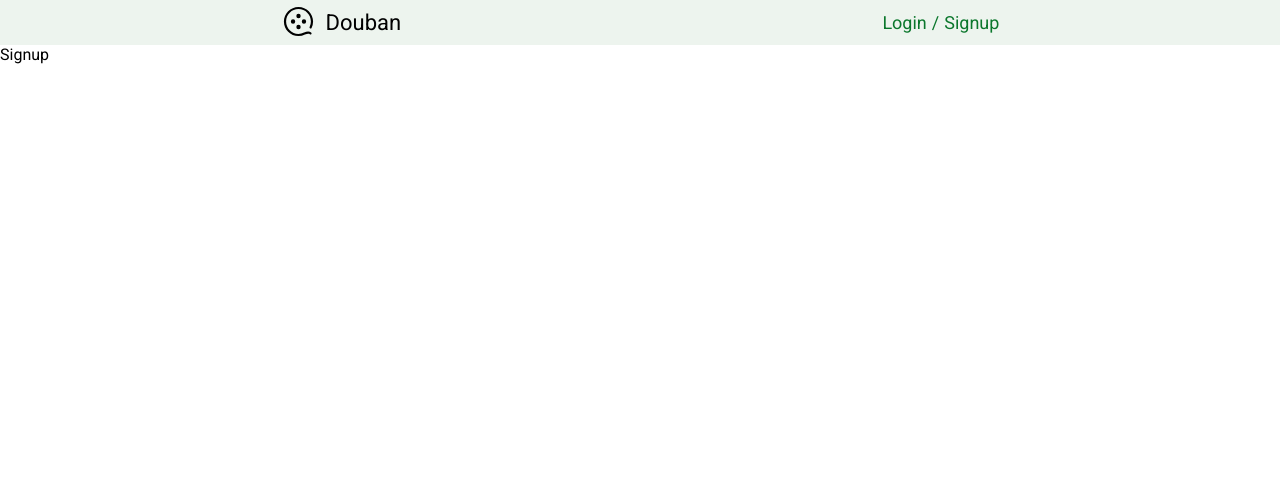
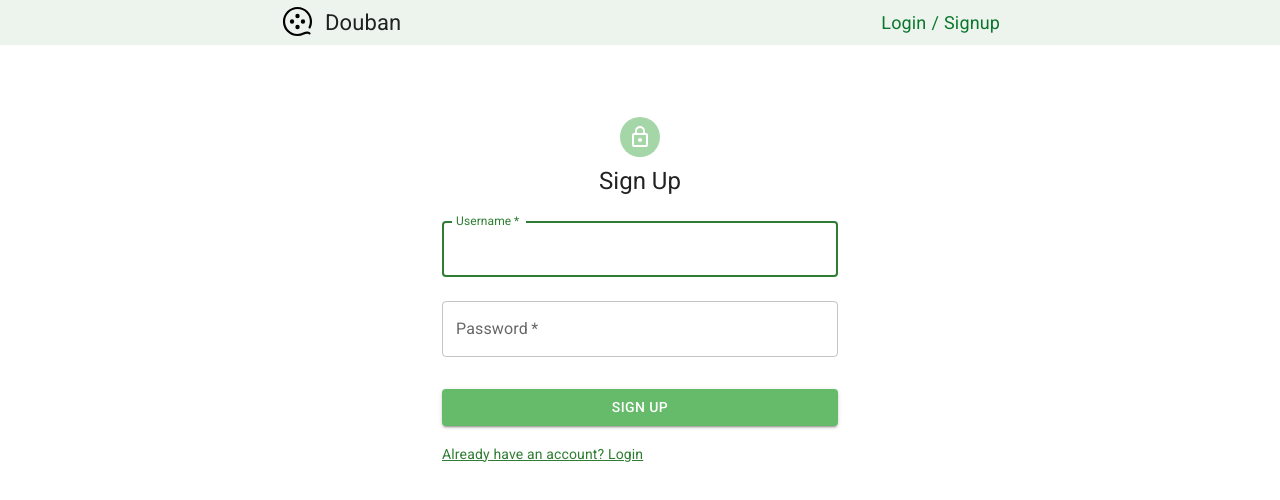
Before and after one commit to KelvinQiu802/douban-comp2013j-client, a Next.js app: page /signup in a window 1280 px wide. Shown: the top 500 px of the page. Built offline with nearby package versions, Linux system fonts and the light colour scheme.

Commit message:
feat: login and sinup component

```diff
--- a/app/signup/page.jsx
+++ b/app/signup/page.jsx
@@ -1,7 +1,100 @@
-import React from 'react';
+'use client';
 
-function page() {
-  return <div>Signup</div>;
+import * as React from 'react';
+import Avatar from '@mui/material/Avatar';
+import Button from '@mui/material/Button';
+import CssBaseline from '@mui/material/CssBaseline';
+import TextField from '@mui/material/TextField';
+import Link from '@mui/material/Link';
+import Grid from '@mui/material/Grid';
+import Box from '@mui/material/Box';
+import LockOutlinedIcon from '@mui/icons-material/LockOutlined';
+import Typography from '@mui/material/Typography';
+import Container from '@mui/material/Container';
+import { createTheme, ThemeProvider } from '@mui/material/styles';
+import { green } from '@mui/material/colors';
+
+const theme = createTheme();
+
+export default function SignUp() {
+  const handleSubmit = (event) => {
+    event.preventDefault();
+  };
+
+  return (
+    <ThemeProvider theme={theme}>
+      <Container component='main' maxWidth='xs'>
+        <CssBaseline />
+        <Box
+          sx={{
+            marginTop: 8,
+            display: 'flex',
+            flexDirection: 'column',
+            alignItems: 'center',
+          }}
+        >
+          <Avatar sx={{ m: 1, bgcolor: green[200] }}>
+            <LockOutlinedIcon />
+          </Avatar>
+          <Typography component='h1' variant='h5'>
+            Sign Up
+          </Typography>
+          <Box
+            component='form'
+            onSubmit={handleSubmit}
+            noValidate
+            sx={{ mt: 1 }}
+          >
+            <TextField
+              margin='normal'
+              required
+              fullWidth
+              id='email'
+              label='Username'
+              name='userName'
+              color='success'
+              autoFocus
+            />
+            <TextField
+              margin='normal'
+              required
+              fullWidth
+              name='password'
+              label='Password'
+              type='password'
+              id='password'
+              color='success'
+              autoComplete='current-password'
+            />
+            <Button
+              type='submit'
+              fullWidth
+              variant='contained'
+              sx={{
+                mt: 3,
+                mb: 2,
+                backgroundColor: green[400],
+                ':hover': {
+                  backgroundColor: green[600],
+                },
+              }}
+            >
+              Sign Up
+            </Button>
+            <Grid container>
+              <Grid item>
+                <Link
+                  href='/login'
+                  variant='body2'
+                  sx={{ color: green[800], textDecorationColor: green[800] }}
+                >
+                  {'Already have an account? Login'}
+                </Link>
+              </Grid>
+            </Grid>
+          </Box>
+        </Box>
+      </Container>
+    </ThemeProvider>
+  );
 }
-
-export default page;
```
Also changed, not shown: app/login/page.jsx (+96 -3 lines).
